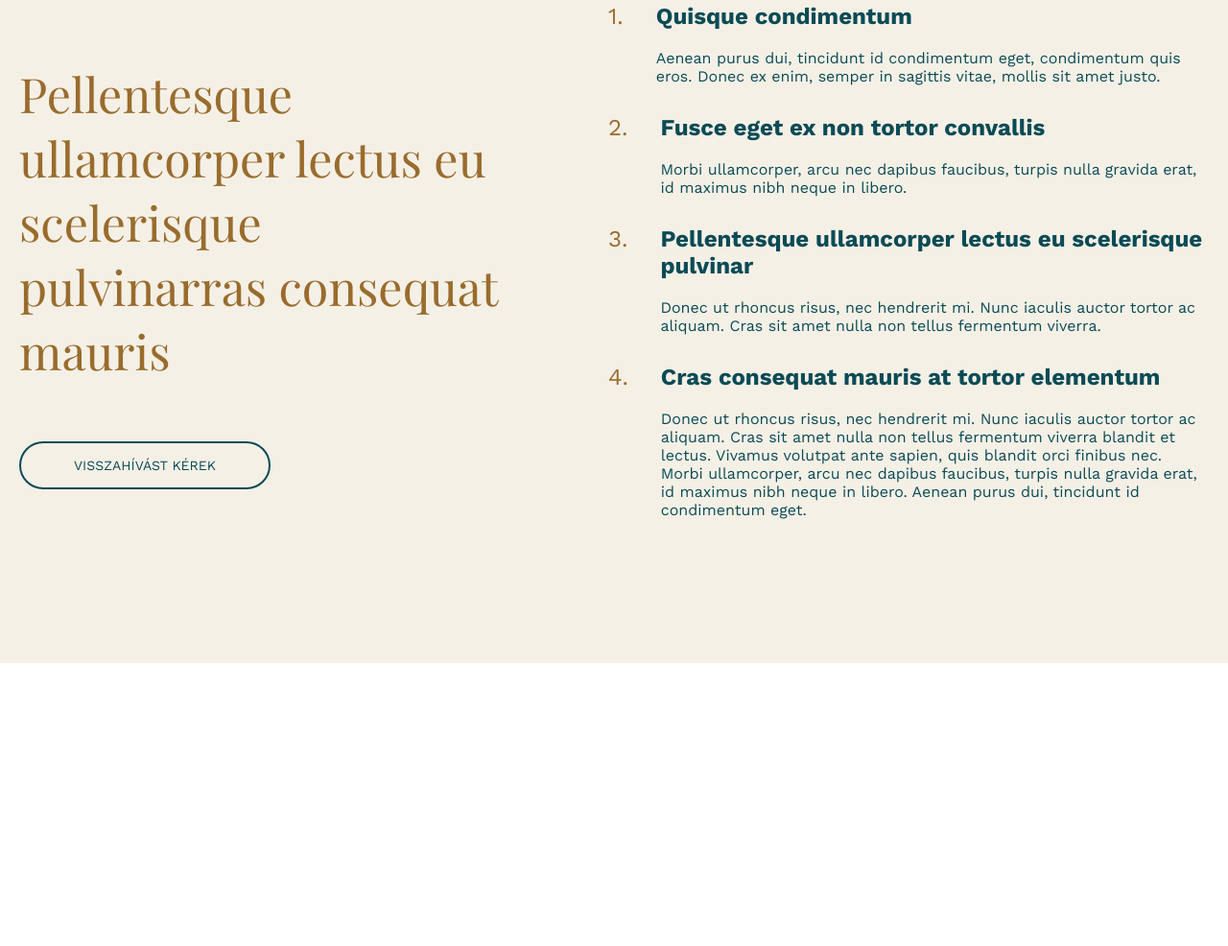
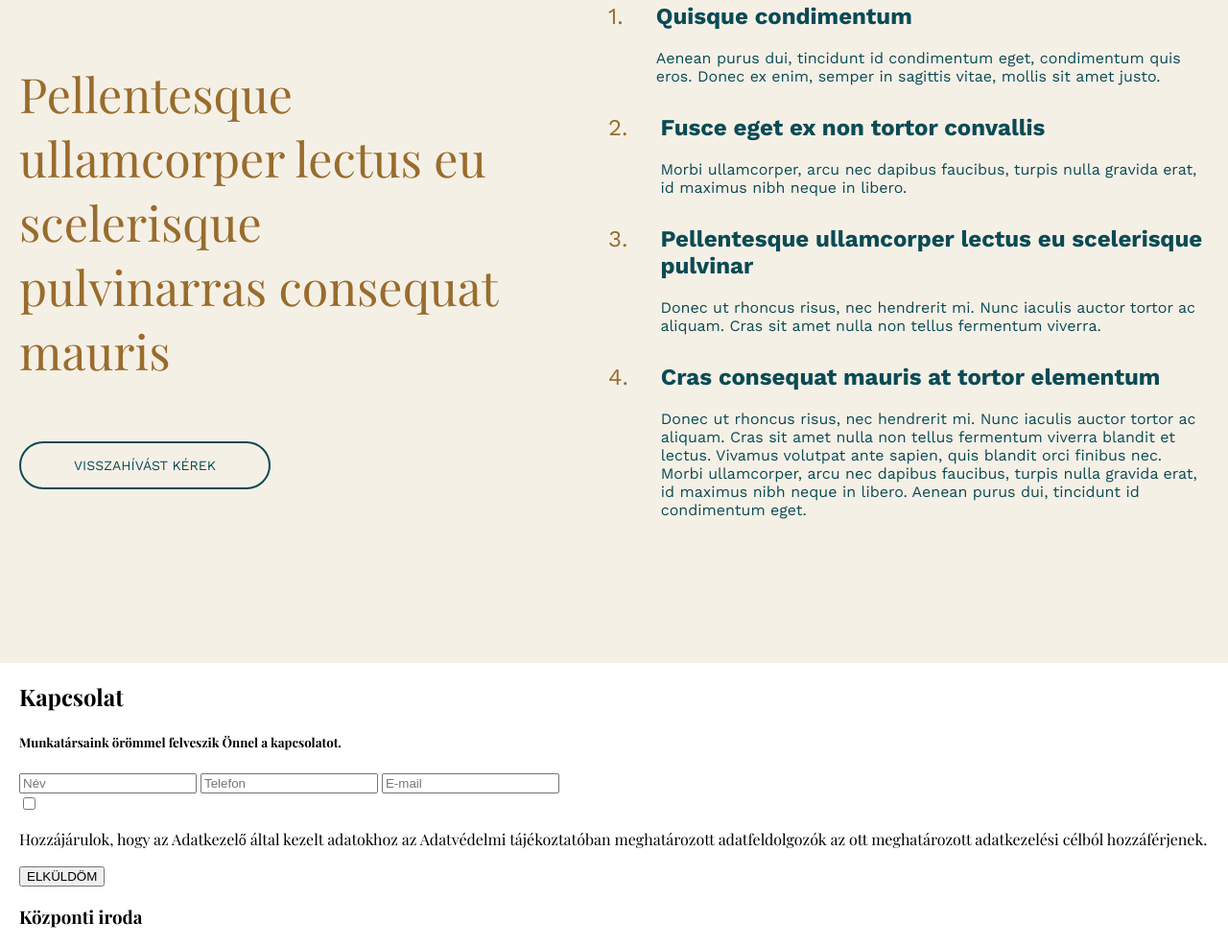
Before and after one commit to hatvanibarnabas/sitebuild, a plain HTML site: page index.html in a window 1280 px wide. Shown: the part 7487-8473 px from the top of the page at 96% size. Before the commit the page ends 8178 px from the top, so only its background shows below. Drawn offline with nearby package versions, Linux system fonts and the light colour scheme; a web font is replaced by a local one.

Commit message:
Update index.html

```diff
--- a/index.html
+++ b/index.html
@@ -627,7 +627,35 @@
     </section>
 
     <section class="contact">
+        <div class="container-lg">
+            <h2 class="title">Kapcsolat</h2>
 
+        </div>
+        <div class="container-md">
+            <div class="contact-information-container">
+                <div class="form">
+                    <h5>Munkatársaink örömmel felveszik Önnel a kapcsolatot.</h5>
+                    <form action="#">
+                        <input type="text" placeholder="Név"/>
+                        <input type="text" placeholder="Telefon"/>
+                        <input type="text" placeholder="E-mail"/>
+
+                        <div class="checkbox-container">
+                            <label class="custom-checkbox">
+                                <input type="checkbox">
+                                <span class="checkmark"></span>
+                            </label>
+                            <p>Hozzájárulok, hogy az Adatkezelő által kezelt adatokhoz az Adatvédelmi tájékoztatóban meghatározott adatfeldolgozók az ott meghatározott adatkezelési célból hozzáférjenek.</p>
+                        </div>
+
+                        <button>ELKÜLDÖM</button>
+                    </form>
+                </div>
+                <div class="informations">
+                <h3>Központi iroda</h3>
+                </div>
+            </div>
+        </div>
     </section>
    </body>
 
```
